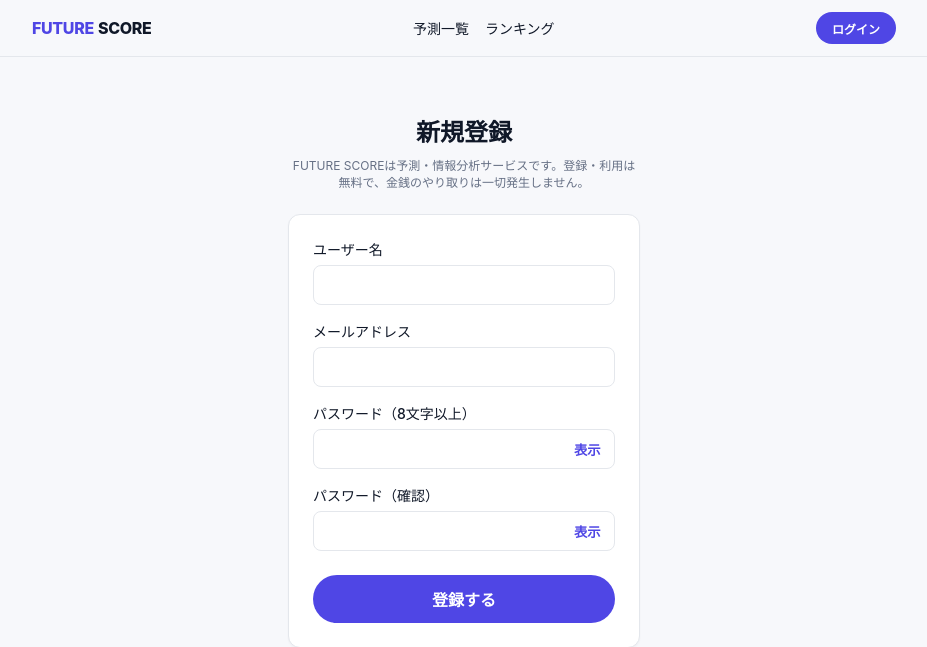
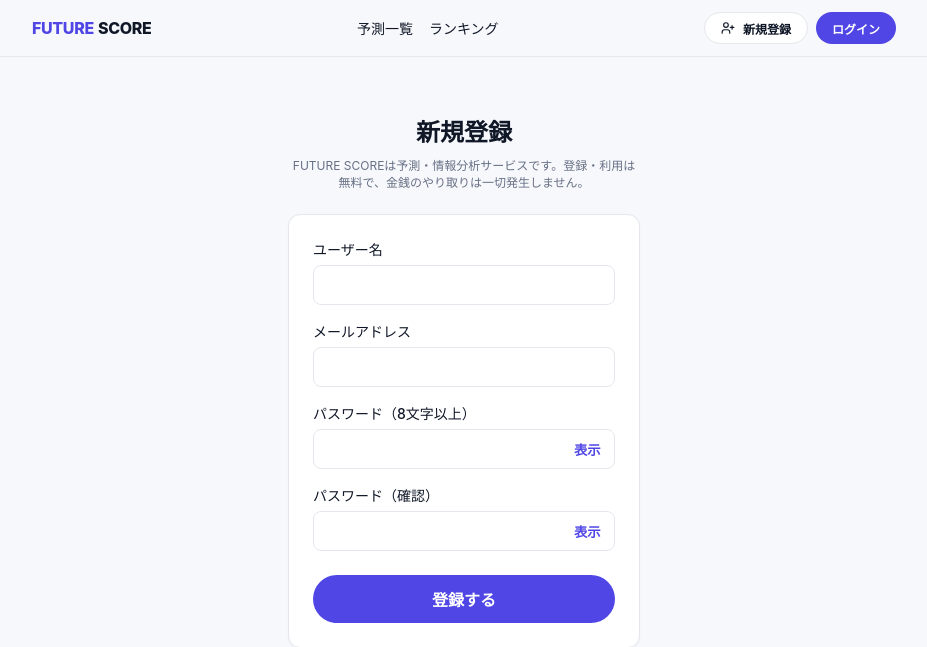
Before and after one commit to Q-taroo/future-score-django-, a Django app: page /accounts/register/ in a window 1280 px wide. Shown: the top 647 px of the page, without its empty margins (176-1103 px from the left). Run offline with Django 5.2, Linux system fonts and the light colour scheme.

Commit message:
fix: add registration action to header

```diff
--- a/templates/partials/header.html
+++ b/templates/partials/header.html
@@ -16,6 +16,12 @@
           <button type="submit" class="btn btn-outline btn-sm">ログアウト</button>
         </form>
       {% else %}
+        <a href="{% url 'accounts:register' %}" class="btn btn-outline btn-sm" aria-label="新規登録">
+          <svg aria-hidden="true" width="14" height="14" viewBox="0 0 24 24" fill="none" stroke="currentColor" stroke-width="2" stroke-linecap="round" stroke-linejoin="round">
+            <path d="M15 21v-2a4 4 0 0 0-4-4H6a4 4 0 0 0-4 4v2"/><circle cx="8.5" cy="7" r="4"/><path d="M19 8v6M22 11h-6"/>
+          </svg>
+          新規登録
+        </a>
         <a href="{% url 'accounts:login' %}" class="btn btn-primary btn-sm">ログイン</a>
       {% endif %}
     </div>
```
